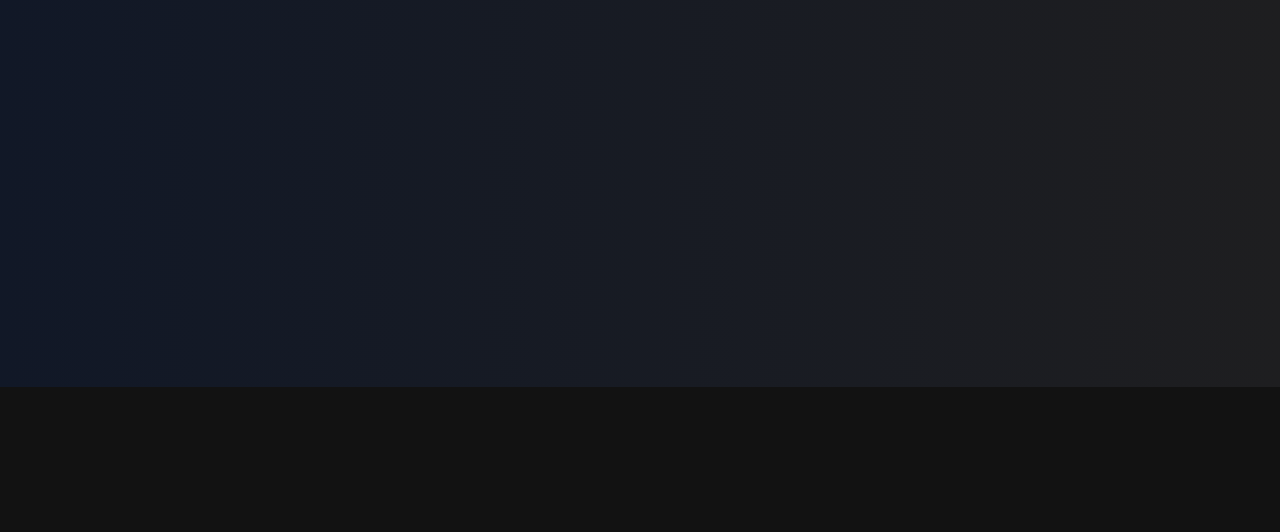
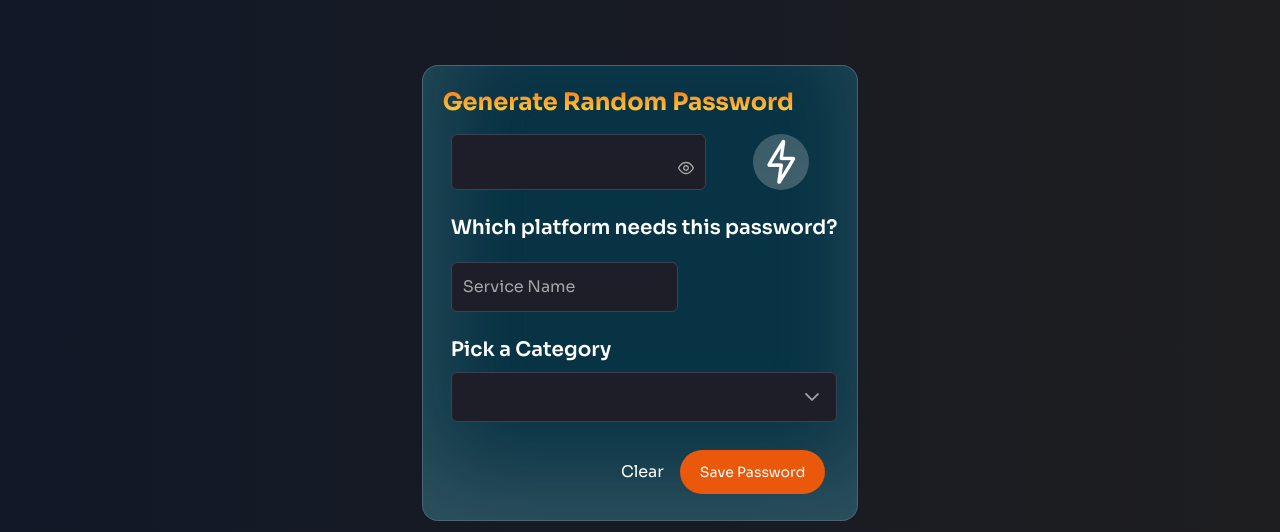
Before and after one commit to gtopinio/code-vault, a Next.js app: page / in a window 1280 px wide. Shown: the part 413-945 px from the top of the page. Before the commit the page ends 800 px from the top, so only its background shows below. Built offline with nearby package versions, Linux system fonts and the light colour scheme; no server answers.

Commit message:
update: add generator form in home page

```diff
--- a/app/page.jsx
+++ b/app/page.jsx
@@ -1,3 +1,4 @@
+import Generator from "@components/Generator"
 
 const Home = () => {
   return (
@@ -17,7 +18,7 @@ const Home = () => {
           </h3>
         </div>
 
-
+        <Generator/>
     </section>
   )
 }
--- /dev/null
+++ b/components/Generator.jsx
@@ -0,0 +1,148 @@
+"use client";
+import { Password } from 'primereact/password';
+import { AutoComplete } from 'primereact/autocomplete';
+import { Dropdown } from 'primereact/dropdown';
+import { useState } from "react";
+
+const Generator = () => {
+
+    const [password, setPassword] = useState({
+        value: '',
+        serviceName: '',
+        category: '',
+    });
+
+    const [serviceSuggestions, setServiceSuggestions] = useState([]);
+    const [submitting, setSubmitting] = useState(false);
+
+    const serviceCategories = [
+      'Social Media', 'Email', 'Entertainment', 'Shopping', 'Finance', 'Messaging', 'Productivity', 'Other'
+    ];
+
+    const services = [
+      'Google', 'Facebook', 'Youtube', 'Twitter', 'Instagram',
+      'LinkedIn', 'GitHub', 'Amazon', 'Apple', 'Microsoft', 'Shopee', 'Lazada', 'Grab', 'FoodPanda',
+      'Yahoo', 'Netflix', 'Spotify', 'Twitch', 'PayPal', 'GCash', 'Maya', 'LandBank', 'BPO', 'BPI' ,
+      'TikTok', 'Snapchat', 'Pinterest', 'Reddit', 'Tumblr', 'WhatsApp',
+      'Telegram', 'Discord', 'Zoom', 'Slack', 'Microsoft Teams', 'Skype', 'Adobe'
+    ];
+
+    const searchService = (event) => {
+      setTimeout(() => {
+          let filteredServices;
+          if (!event.query.trim().length) {
+              filteredServices = [...services];
+          }
+          else {
+              filteredServices = services.filter((service) => {
+                  return service.toLowerCase().startsWith(event.query.toLowerCase());
+              });
+          }
+          setServiceSuggestions(filteredServices);
+        })};
+
+    const handleRandomizeButton = () => {
+        // Generate random string
+        const randomString = Math.random().toString(36).slice(-8)
+        setPassword({
+            ...password,
+            value: randomString,
+        })
+    }
+
+    const handleSubmit = async (e) => {
+        e.preventDefault();
+        setSubmitting(true);
+    }
+
+    return (
+        <section className="flex flex-col justify-center items-center">
+            <form className='mt-16 glassmorphism' onSubmit={handleSubmit}>
+                <h1 className='text-2xl font-bold yellowGradient'>
+                    <span>Generate Random Password</span>
+                </h1>
+
+                <div className='mt-4 flex flex-row justify-between'>
+                    <Password
+                    className='ml-2'
+                    onChange={(e) => setPassword({
+                        ...password,
+                        value: e.target.value,
+                    })}
+                    value={password.value}
+                    toggleMask
+                    required
+                    />
+
+                    <div className='randomizeBtn mr-7' onClick={handleRandomizeButton}>
+                        <i className='pi pi-bolt' style={{ fontSize: '2.75rem' }}></i>
+                    </div>
+                </div>
+
+                <div className="flex flex-col ml-2">
+                    <span className="font-semibold text-white text-xl mt-6">
+                        Which platform needs this password?
+                    </span>
+                    <span className="p-float-label mt-5">
+                    <AutoComplete id="serviceName"
+                    suggestions={serviceSuggestions}
+                    value={password.serviceName}
+                    completeMethod={searchService}
+                    required
+                    onChange={(e) => {
+                        setPassword({
+                            ...password,
+                            serviceName: e.target.value,
+                        })
+                    }} />
+                    <label htmlFor="serviceName">Service Name</label>
+                    </span>
+                </div>
+
+                <div className="flex flex-col ml-2">
+                    <span className="font-semibold text-white text-xl mt-6">
+                        Pick a Category
+                    </span>
+                    <span className="p-float-label mt-2">
+                    <Dropdown
+                        value={password.category}
+                        className="w-full"
+                        options={serviceCategories}
+                        required
+                        onChange={(e) => {
+                            setPassword({
+                                ...password,
+                                category: e.target.value,
+                                });
+                    }} />
+                    </span>
+                </div>
+
+                <div className="flex justify-end mx-3 mb-1.5 gap-4 mt-7">
+                    <button type="button" className='cancelBtn' onClick={
+                        () => {
+                            setPassword({
+                                value: '',
+                                serviceName: '',
+                                category: '',
+                            })
+                        }
+                    }>
+                        Clear
+                    </button>
+
+                    <button
+                        type="submit"
+                        className="submitButton"
+                        disabled={submitting}
+                    >
+                        Save Password
+                    </button>
+                </div>
+
+            </form>
+        </section>
+    )
+}
+
+export default Generator
--- a/styles/globals.css
+++ b/styles/globals.css
@@ -99,6 +99,10 @@
   @apply hover:bg-red-500 w-7 h-7 rounded-full bg-white/10 shadow-[inset_10px_-50px_94px_0_rgb(199,199,199,0.2)] backdrop-blur flex justify-center items-center cursor-pointer hover:scale-110 transition duration-700 ease-in-out;
 }
 
+.randomizeBtn {
+  @apply hover:bg-yellow-500 w-[3.5rem] h-[3.5rem] rounded-full bg-white/10 shadow-[inset_10px_-50px_94px_0_rgb(199,199,199,0.2)] backdrop-blur flex justify-center items-center cursor-pointer hover:scale-110 transition duration-700 ease-in-out;
+}
+
 .flex-center {
   @apply flex justify-center items-center;
 }
```
Also changed, not shown: utils/passwordGenerator.js (added).
